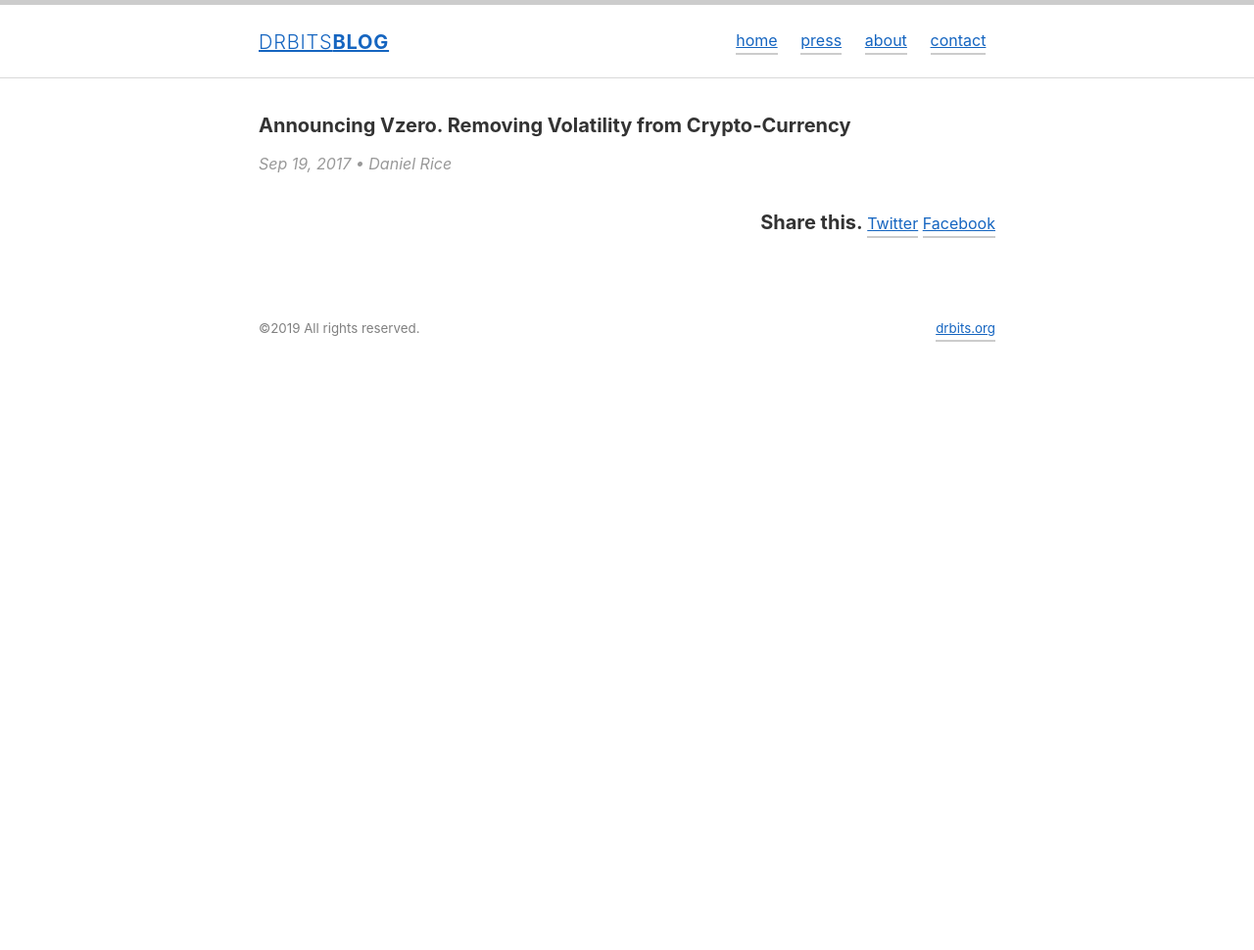
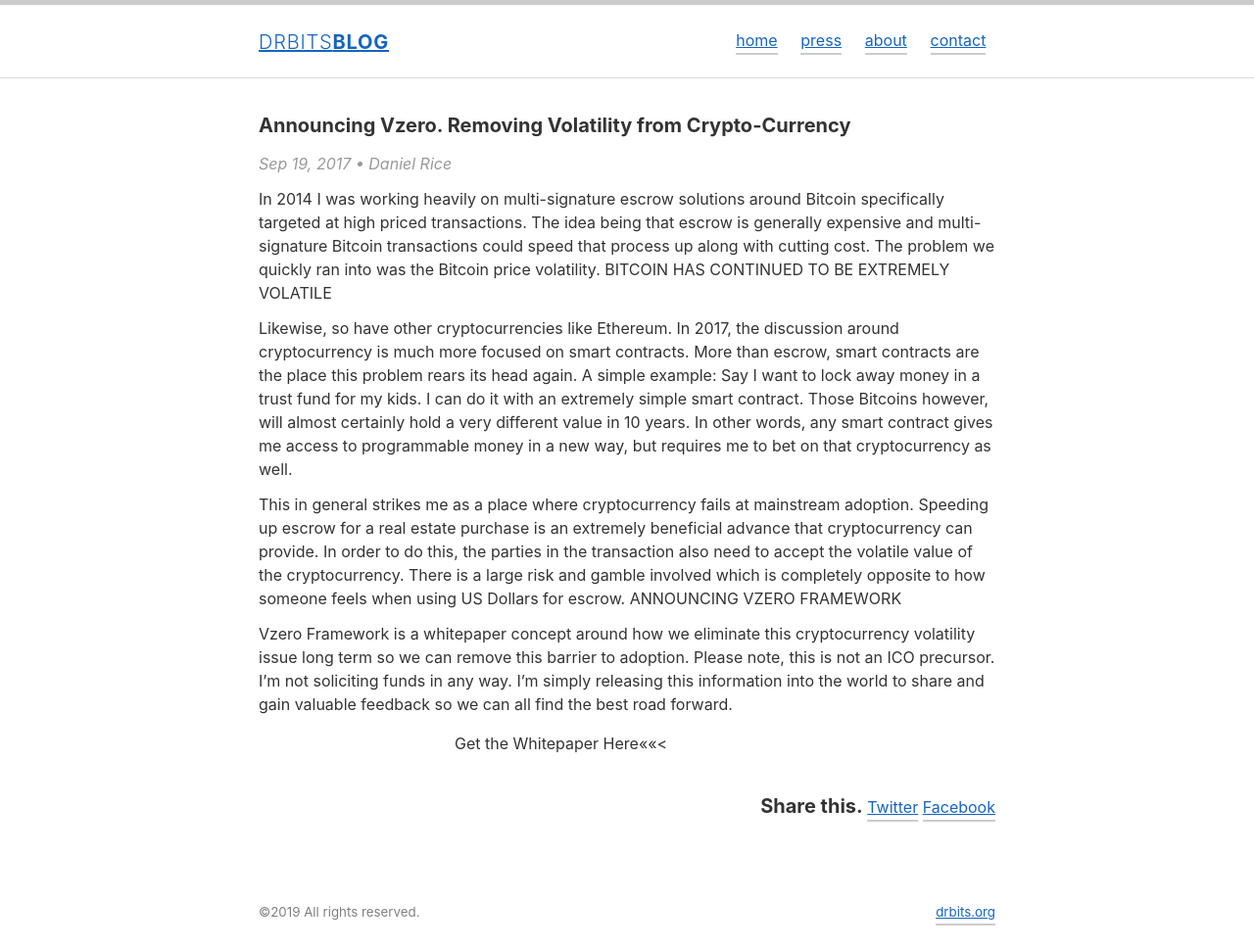
Before and after one commit to thedrbits/drbitsblog, a Jekyll site: the page built from _posts/2017-9-19-announcing-vzero.-removing-volatility-from-crypto-currency.md, in a window 1280 px wide. Shown: the whole page at 98% size. Built offline with Jekyll 4.4.1, drawn with Linux system fonts in a browser that asks for light colours; before the commit the page ends 900 px from its top, so only the background shows below that.

Commit message:
adding text of vzero article still needs formatting, images, and whitepaper link

```diff
--- a/_posts/2017-9-19-announcing-vzero.-removing-volatility-from-crypto-currency.md
+++ b/_posts/2017-9-19-announcing-vzero.-removing-volatility-from-crypto-currency.md
@@ -4,3 +4,14 @@ title: Announcing Vzero. Removing Volatility from Crypto-Currency
 author: Daniel Rice
 tags:
 ---
+In 2014 I was working heavily on multi-signature escrow solutions around Bitcoin specifically targeted at high priced transactions. The idea being that escrow is generally expensive and multi-signature Bitcoin transactions could speed that process up along with cutting cost. The problem we quickly ran into was the Bitcoin price volatility.
+BITCOIN HAS CONTINUED TO BE EXTREMELY VOLATILE
+
+Likewise, so have other cryptocurrencies like Ethereum. In 2017, the discussion around cryptocurrency is much more focused on smart contracts. More than escrow, smart contracts are the place this problem rears its head again. A simple example: Say I want to lock away money in a trust fund for my kids. I can do it with an extremely simple smart contract. Those Bitcoins however, will almost certainly hold a very different value in 10 years. In other words, any smart contract gives me access to programmable money in a new way, but requires me to bet on that cryptocurrency as well.
+
+This in general strikes me as a place where cryptocurrency fails at mainstream adoption. Speeding up escrow for a real estate purchase is an extremely beneficial advance that cryptocurrency can provide. In order to do this, the parties in the transaction also need to accept the volatile value of the cryptocurrency. There is a large risk and gamble involved which is completely opposite to how someone feels when using US Dollars for escrow.
+ANNOUNCING VZERO FRAMEWORK
+
+Vzero Framework is a whitepaper concept around how we eliminate this cryptocurrency volatility issue long term so we can remove this barrier to adoption. Please note, this is not an ICO precursor. I’m not soliciting funds in any way. I’m simply releasing this information into the world to share and gain valuable feedback so we can all find the best road forward.
+
+>>>>>Get the Whitepaper Here<<<<<
```
